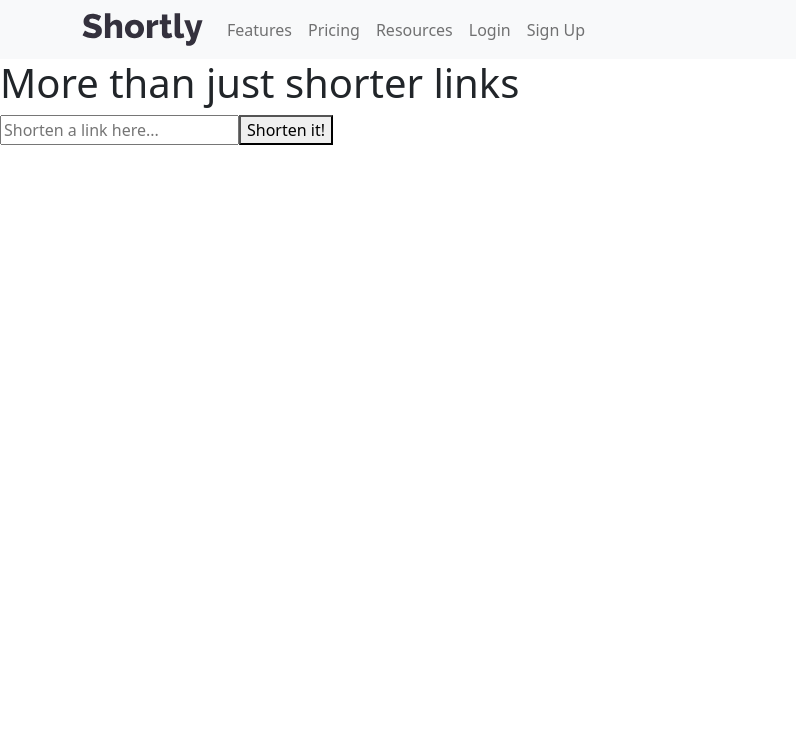
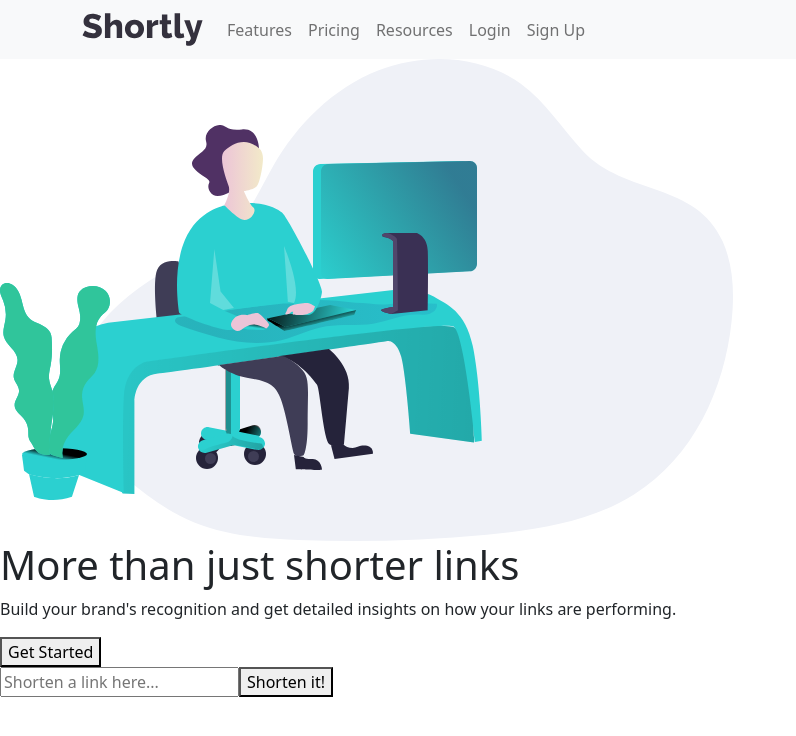
Before and after one commit to ZeenatLawal/Shortly, a React (Create React App) app: page / in a window 1280 px wide. Shown: the top 736 px of the page, without its empty margins (0-796 px from the left). Built offline with nearby package versions, Linux system fonts and the light colour scheme.

Commit message:
Add Hero section

```diff
--- a/src/App.js
+++ b/src/App.js
@@ -7,11 +7,7 @@
     <header>
       <Navpanel />
     </header>
-    <div>
-      <h1>More than just shorter links</h1>
-      <MainContainer />
-    </div>
-
+    <MainContainer />
   </>
 );
 
--- /dev/null
+++ b/src/components/HeroHeader.js
@@ -0,0 +1,18 @@
+import React from 'react';
+import working from '../images/illustration-working.svg';
+
+const HeroHeader = () => (
+  <section>
+    <img src={working} alt="brand" />
+    <div>
+      <h1>More than just shorter links</h1>
+      <p>
+        Build your brand&apos;s recognition and get detailed
+        insights on how your links are performing.
+      </p>
+      <button type="button">Get Started</button>
+    </div>
+  </section>
+);
+
+export default HeroHeader;
--- a/src/components/MainContainer.js
+++ b/src/components/MainContainer.js
@@ -1,5 +1,6 @@
 import React from 'react';
 import { useSelector } from 'react-redux';
+import HeroHeader from './HeroHeader';
 import InputUrl from './InputUrl';
 import UrlList from './UrlList';
 
@@ -8,12 +9,13 @@
   const urls = useSelector((state) => state.urlReducer.url) || temp;
 
   return (
-    <div>
+    <main>
+      <HeroHeader />
       <InputUrl />
       {urls && urls.map((url) => (
         <UrlList key={url.name} url={url.link} />
       ))}
-    </div>
+    </main>
   );
 };
 
```
